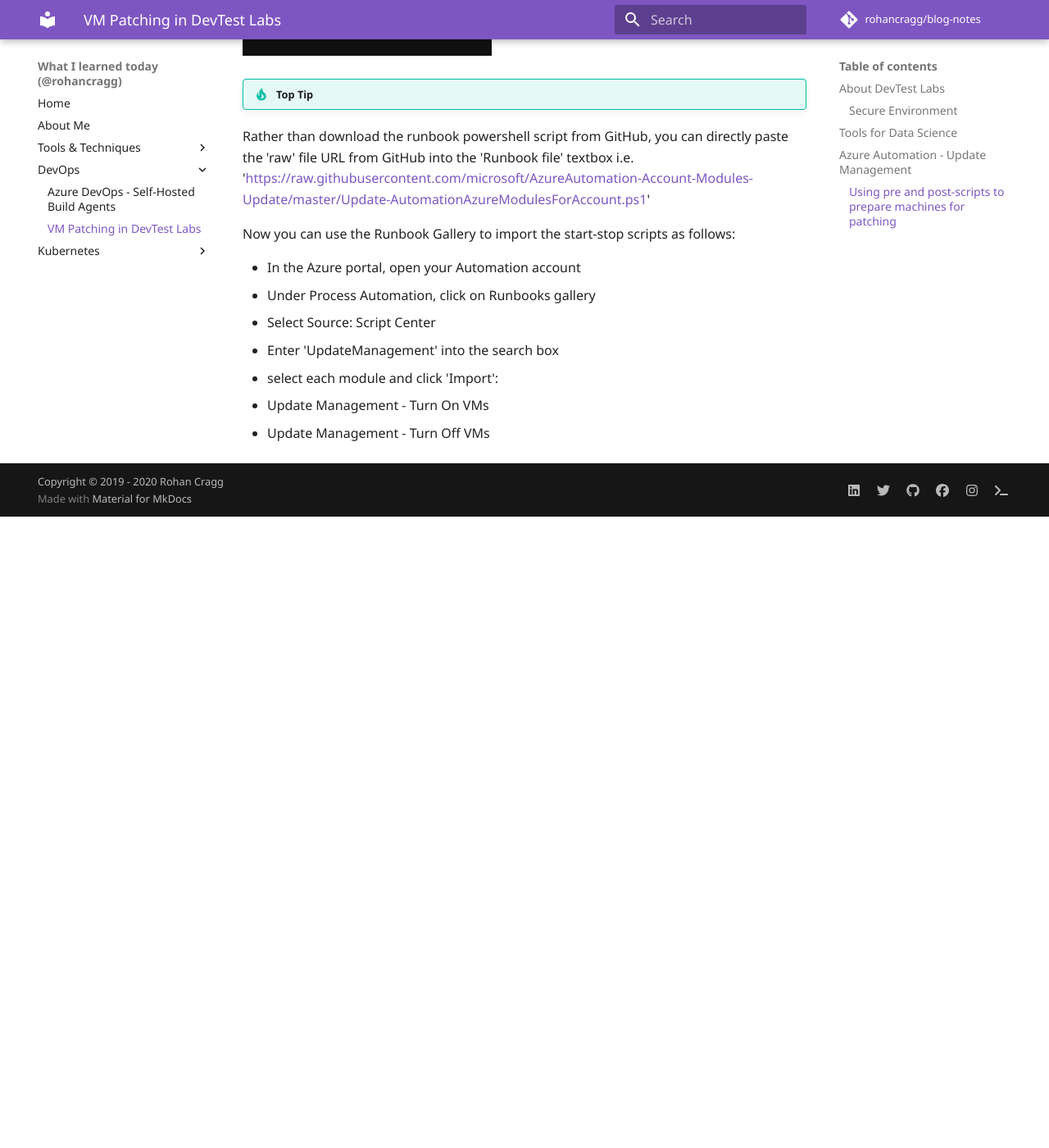
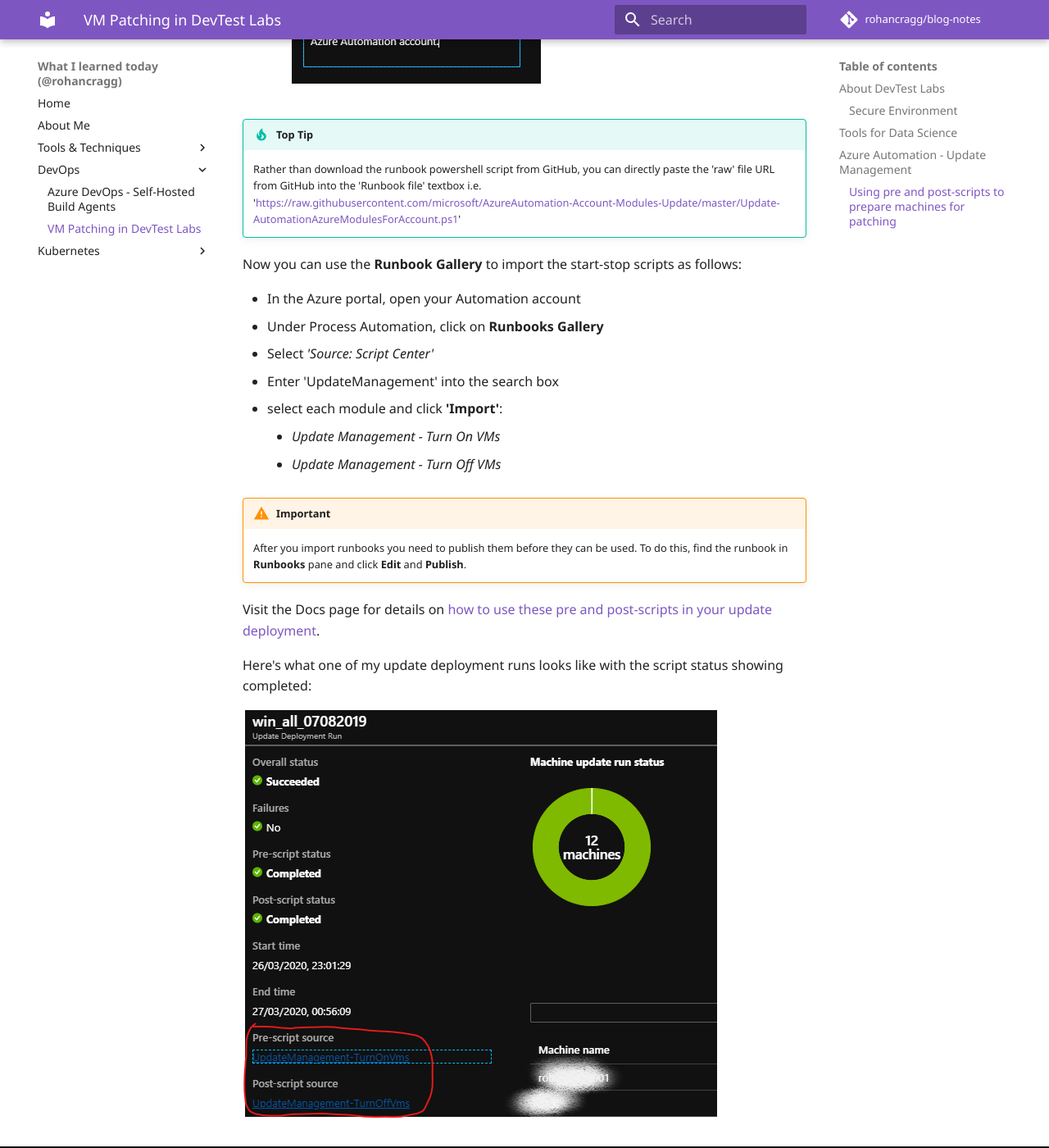
Before and after one commit to rohancragg/blog-notes, an MkDocs documentation site: the page built from docs/compute/patching-devtestlabs.md, in a window 1280 px wide and 1400 px high, scrolled down 4749 px. Shown: the whole window at 82% size. Built offline with MkDocs 1.6.1 and Material for MkDocs 9.7.7, drawn with Linux system fonts in a browser that asks for light colours; comment, search, counter and statistics services are not loaded; old or Windows-style settings are respelled for this version of MkDocs; before the commit the page ends 5379 px from its top, so only the background shows below that.

Commit message:
patching article completed

```diff
--- a/docs/compute/patching-devtestlabs.md
+++ b/docs/compute/patching-devtestlabs.md
@@ -79,29 +79,38 @@
 - Follow these links to create an [**Automation Account**](https://docs.microsoft.com/en-us/azure/automation/automation-quickstart-create-account) and a linked [**Log Analytics Workspace**](https://docs.microsoft.com/en-us/azure/azure-monitor/platform/data-platform-logs) with the [**Update Management**](https://docs.microsoft.com/en-us/azure/automation/automation-update-management) solution enabled.
 
 - A **RunAs account** for interacting with the Azure services used by these scripts.
-  - Follow this document to [Create a Run As account](https://docs.microsoft.com/en-gb/azure/automation/manage-runas-account#creating-a-run-as-account-in-azure-portal) either in Azure portal or or with PowerShell. Be aware that you need sufficient privileges (at least Application administrator in Azure Active Directory and an Owner in a subscription) to complete this task.
+    - Follow this document to [Create a Run As account](https://docs.microsoft.com/en-gb/azure/automation/manage-runas-account#creating-a-run-as-account-in-azure-portal) either in Azure portal or or with PowerShell. Be aware that you need sufficient privileges (at least Application administrator in Azure Active Directory and an Owner in a subscription) to complete this task.
 
 - The **ThreadJob** module imported into your Automation Account.
-  - The UpdateManagement modules both depend on the [ThreadJob module](https://www.powershellgallery.com/packages/ThreadJob). This module extends the existing PowerShell BackgroundJob to include a new thread-based job to provide faster operation with less overhead. To install it
-    - go to the URL in a browser <https://www.powershellgallery.com/packages/ThreadJob>
-    - click on the 'Azure Automation' tab
-    - click on the button 'Deploy to Azure Automation'
-    - pick the Subscription name, Resource Group and Location and select the Automation Account you want to install the module into.
+    - The UpdateManagement modules both depend on the [ThreadJob module](https://www.powershellgallery.com/packages/ThreadJob). This module extends the existing PowerShell BackgroundJob to include a new thread-based job to provide faster operation with less overhead. To install it
+        - go to the URL in a browser <https://www.powershellgallery.com/packages/ThreadJob>
+        - click on the 'Azure Automation' tab
+        - click on the button 'Deploy to Azure Automation'
+        - pick the Subscription name, Resource Group and Location and select the Automation Account you want to install the module into.
 
 - The **latest versions of the AzureRM** modules.
-  - In order to [Update Azure PowerShell modules in Azure Automation](https://docs.microsoft.com/en-gb/azure/automation/automation-update-azure-modules) need to download the [Update Azure modules runbook](https://github.com/Microsoft/AzureAutomation-Account-Modules-Update) from GitHub and import and publish it into the list of Runbooks your Automation Account.
+    - In order to [Update Azure PowerShell modules in Azure Automation](https://docs.microsoft.com/en-gb/azure/automation/automation-update-azure-modules) need to download the [Update Azure modules runbook](https://github.com/Microsoft/AzureAutomation-Account-Modules-Update) from GitHub and import and publish it into the list of Runbooks your Automation Account.
 
-![Import Runbook](media/import-runbook.png)
+        ![Import Runbook](media/import-runbook.png)
 
 !!!tip "Top Tip"
-  Rather than download the runbook powershell script from GitHub, you can directly paste the 'raw' file URL from GitHub into the 'Runbook file' textbox i.e. '<https://raw.githubusercontent.com/microsoft/AzureAutomation-Account-Modules-Update/master/Update-AutomationAzureModulesForAccount.ps1>'
+    Rather than download the runbook powershell script from GitHub, you can directly paste the 'raw' file URL from GitHub into the 'Runbook file' textbox i.e. '<https://raw.githubusercontent.com/microsoft/AzureAutomation-Account-Modules-Update/master/Update-AutomationAzureModulesForAccount.ps1>'
 
-Now you can use the Runbook Gallery to import the start-stop scripts as follows:
+Now you can use the **Runbook Gallery** to import the start-stop scripts as follows:
 
 - In the Azure portal, open your Automation account
-- Under Process Automation, click on Runbooks gallery
-- Select Source: Script Center
+- Under Process Automation, click on **Runbooks Gallery**
+- Select *'Source: Script Center'*
 - Enter 'UpdateManagement' into the search box
-- select each module and click 'Import':
-  - Update Management - Turn On VMs
-  - Update Management - Turn Off VMs
+- select each module and click **'Import'**:
+    - *Update Management - Turn On VMs*
+    - *Update Management - Turn Off VMs*
+
+!!!warning "Important"
+    After you import runbooks you need to publish them before they can be used. To do this, find the runbook in **Runbooks** pane and click **Edit** and **Publish**.
+
+Visit the Docs page for details on [how to use these pre and post-scripts in your update deployment](https://docs.microsoft.com/en-us/azure/automation/pre-post-scripts#using-a-pre-script-or-post-script).
+
+Here's what one of my update deployment runs looks like with the script status showing completed:
+
+![Completed update deployment](media/update-deployment-run.png)
```
Also changed, not shown: docs/compute/media/Annotation 2020-03-30 125548.png (added), docs/compute/media/update-deployment-run.png (added), 1 other file.
